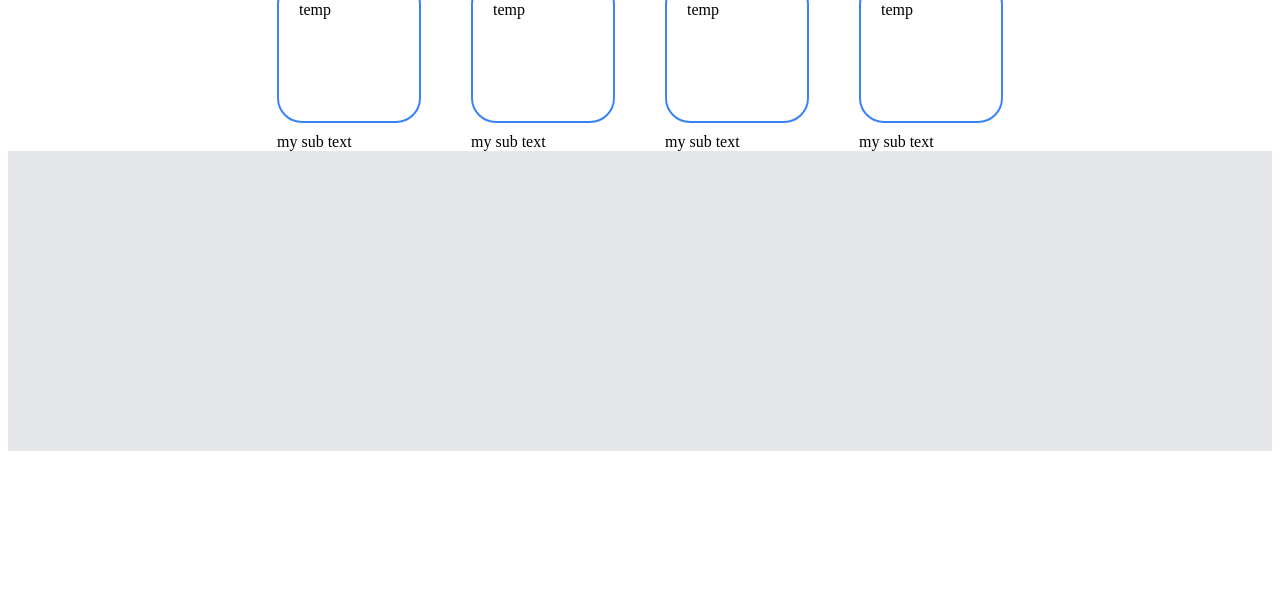
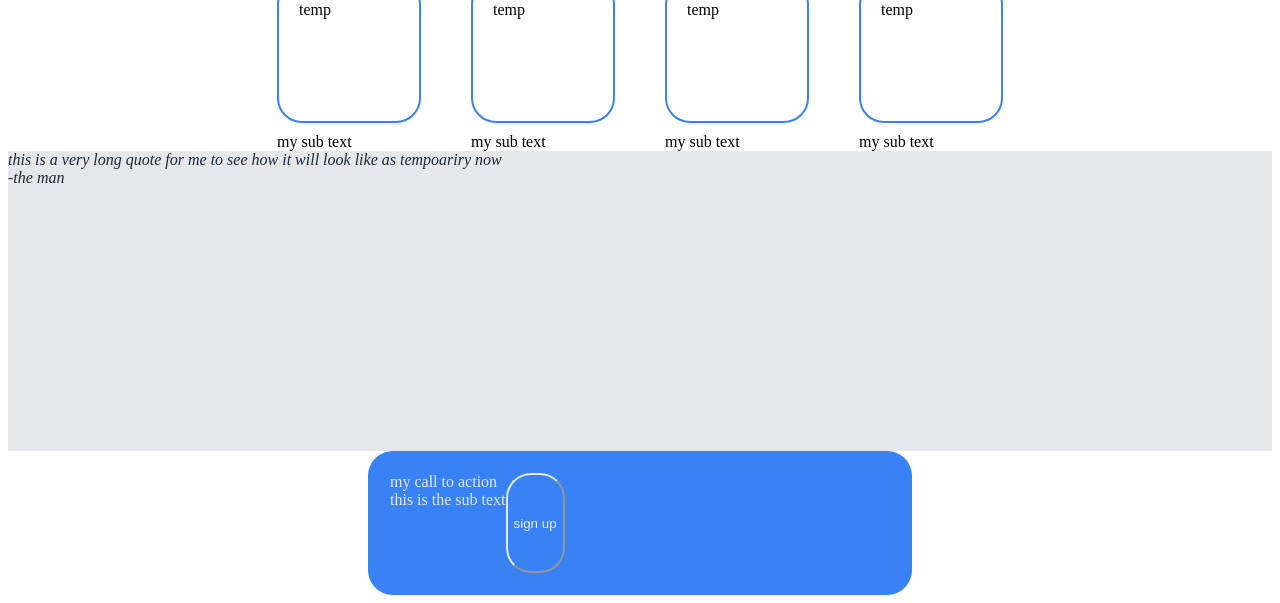
Before and after one commit to yuav8520/landing-page-project, a plain HTML site: page index.html in a window 1280 px wide. Shown: the part 307-910 px from the top of the page. Before the commit the page ends 800 px from the top, so only its background shows below. Drawn offline with Linux system fonts and the light colour scheme.

Commit message:
and this is the index right now

```diff
--- a/index.html
+++ b/index.html
@@ -41,7 +41,18 @@
         <div class="img-subtext">my sub text</div>
     </div>
 </div>
-<div class="quote-space"></div>
+<div class="quote-space">
+    <div class="quote">this is a very long quote for me to see how it will look like as tempoariry now</div>
+    <div class="quote-maker">-the man</div>
+</div>
+<div class="random-info">
+    <div class="image" id="lol">
+        <div class="call-to-action">my call to action
+            <div class="subtext">this is the sub text</div>
+        </div>
+    <button>sign up</button>
+    </div>
 
+</div>
 </body>
 </html>
```
